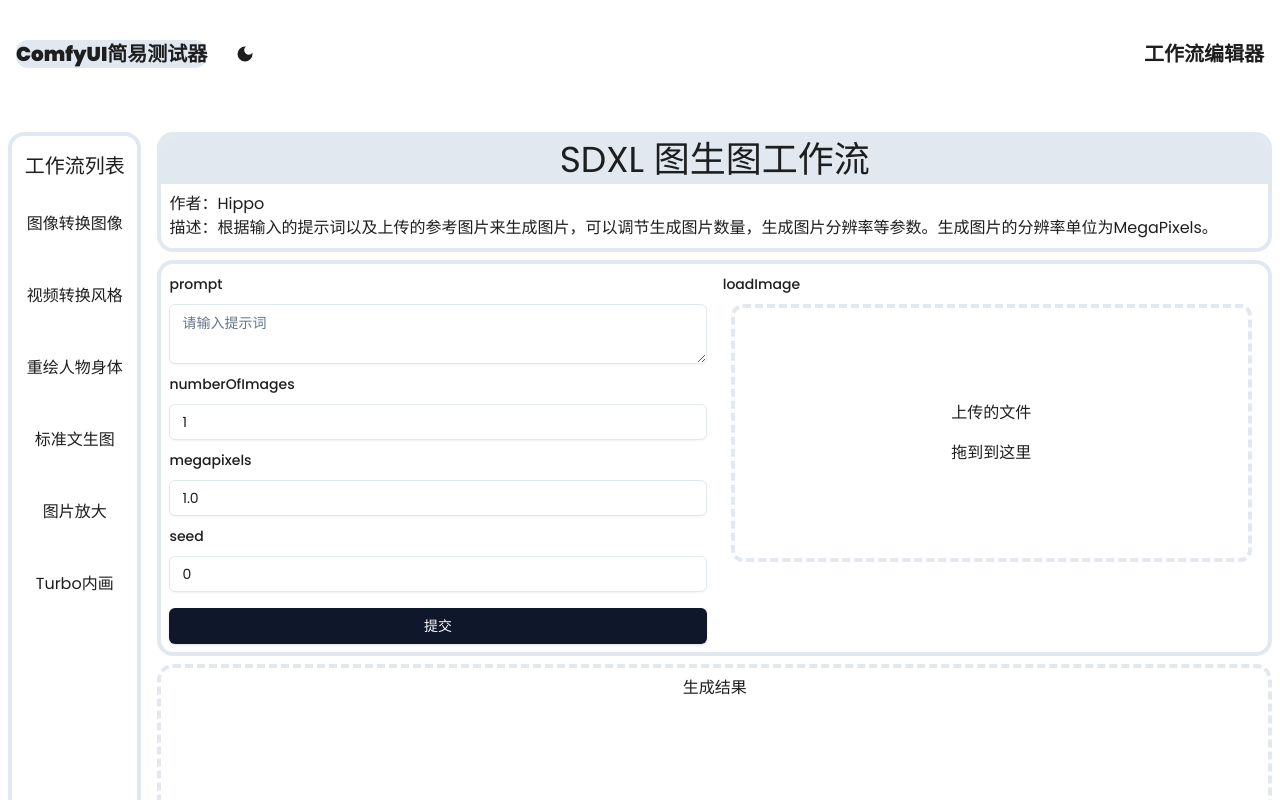
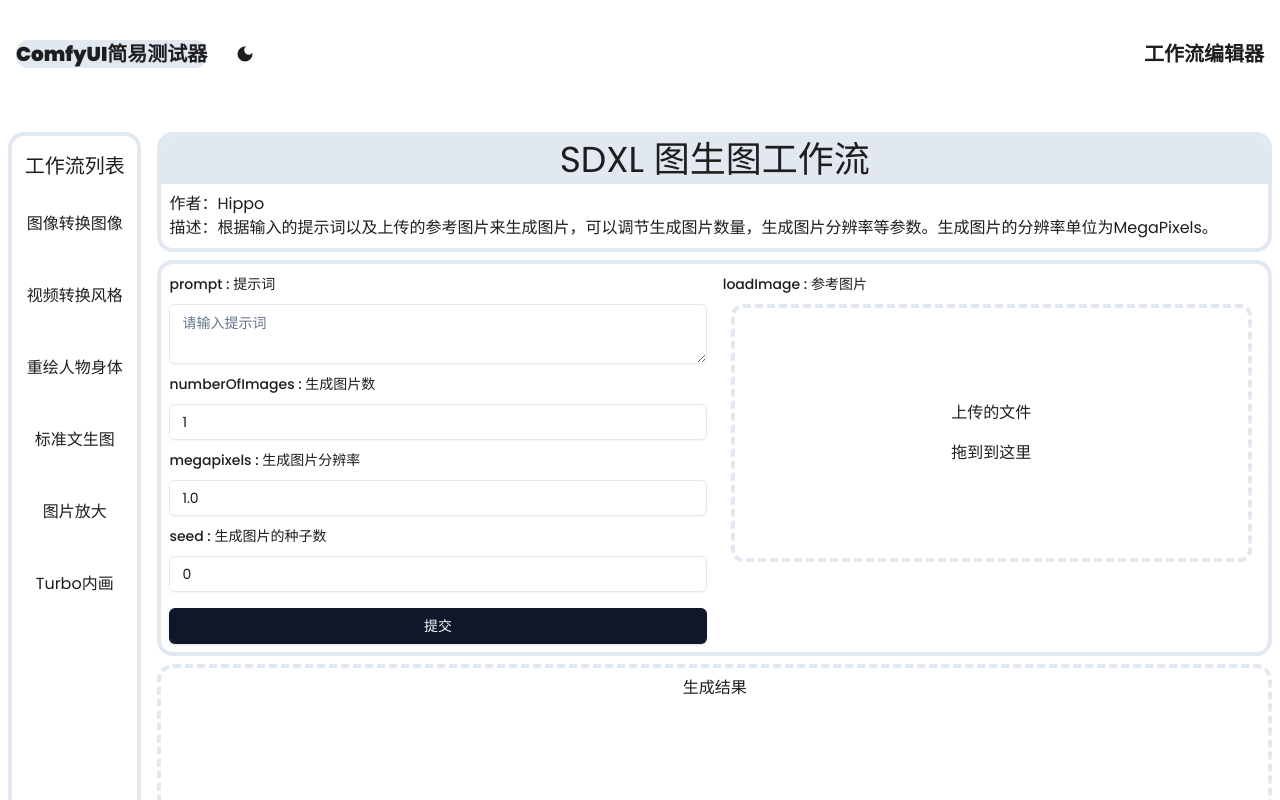
Before and after one commit to highmore9501/comfyui_facade_editor, a Next.js app: page / in a window 1280 px wide. Shown: the top 800 px of the page. Built offline with nearby package versions, Linux system fonts and the light colour scheme.

Commit message:
优化ParamsInput里label的显示内容

```diff
--- a/components/ParamsInput/ParamsInput.tsx
+++ b/components/ParamsInput/ParamsInput.tsx
@@ -41,7 +41,7 @@
                 /* 遍历暴露的参数列表，生成表单 */
                 exposedParams.map((param, key) => {
                   const { name, valueType, description, required } = param;
-
+                  const labelText = `${name} : ${description}`;
                   if (valueType === "string") {
                     return (
                       <FormField
@@ -53,7 +53,7 @@
                         })}
                         render={({ field }) => (
                           <FormItem>
-                            <FormLabel>{name}</FormLabel>
+                            <FormLabel>{labelText}</FormLabel>
                             <FormControl>
                               <Textarea
                                 placeholder={`请输入${description}`}
@@ -77,7 +77,7 @@
                         })}
                         render={({ field }) => (
                           <FormItem>
-                            <FormLabel>{name}</FormLabel>
+                            <FormLabel>{labelText}</FormLabel>
                             <FormControl>
                               <Input
                                 type="number"
@@ -106,7 +106,7 @@
                         })}
                         render={({ field }) => (
                           <FormItem>
-                            <FormLabel>{name}</FormLabel>
+                            <FormLabel>{labelText}</FormLabel>
                             <FormControl>
                               <Input
                                 type="number"
@@ -135,7 +135,7 @@
                         })}
                         render={({ field }) => (
                           <FormItem>
-                            <FormLabel>{name}</FormLabel>
+                            <FormLabel>{labelText}</FormLabel>
                             <FormControl>
                               <Input
                                 type="number"
@@ -172,6 +172,7 @@
                   /* 遍历暴露的参数列表，生成上传图片区域 */
                   exposedParams.map((param, key) => {
                     const { name, valueType, description, required } = param;
+                    const labelText = `${name} : ${description}`;
 
                     if (valueType === "upload") {
                       return (
@@ -184,7 +185,7 @@
                           })}
                           render={({ field }) => (
                             <FormItem>
-                              <FormLabel>{name}</FormLabel>
+                              <FormLabel>{labelText}</FormLabel>
                               <FormControl>
                                 <FileUploader
                                   onFileloaded={(fileName) => {
```
